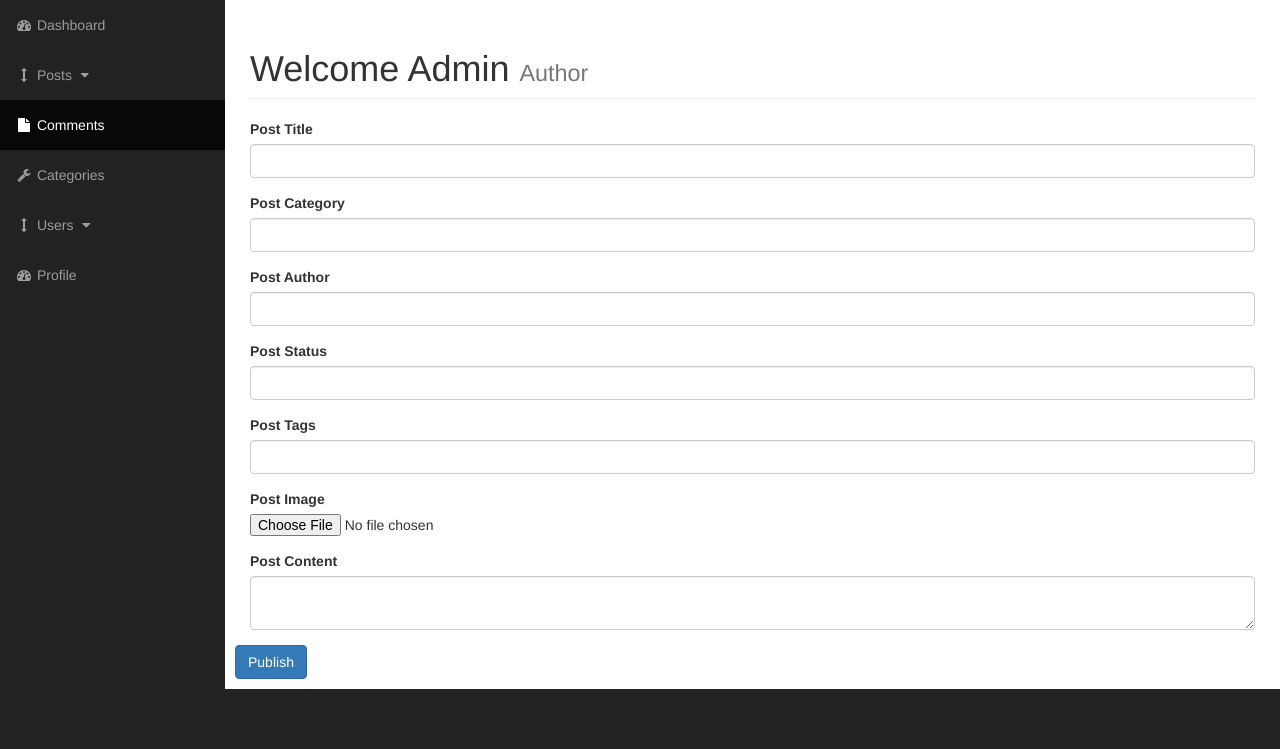
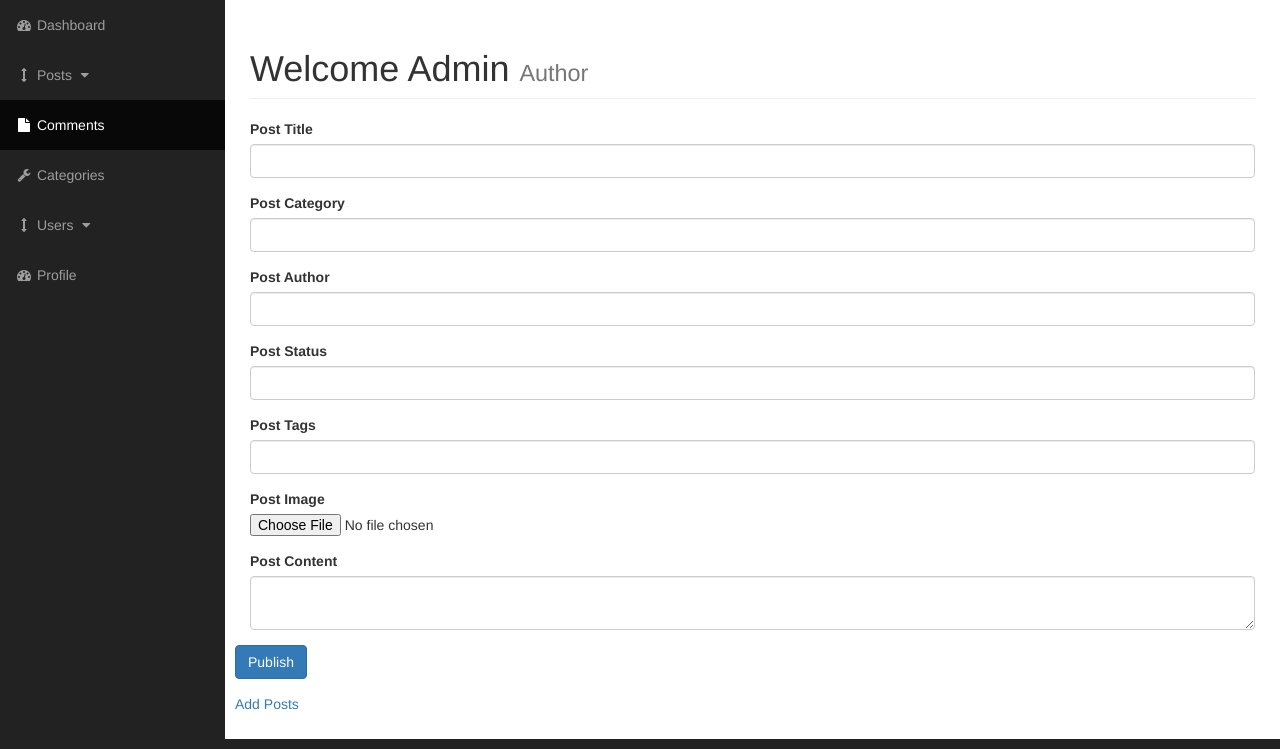
Before and after one commit to Erwin-Cino/CMS_PHP, a PHP site: page /admin/posts.php?source=addposts in a window 1280 px wide. Shown: the part 51-800 px from the top of the page. Run offline with PHP 8.4, Linux system fonts and the light colour scheme.

Commit message:
input all form data into variables and fixed upload file to send to the database folder

```diff
--- a/admin/includes/add_posts.php
+++ b/admin/includes/add_posts.php
@@ -3,18 +3,27 @@
 
 if (isset($_POST['create_post'])) {
 
-    echo $_POST['create_post'];
+     $post_title = $_POST['title'];
+     $post_author = $_POST['author'];
+     $post_status = $_POST['post_status'];
+     $post_category = $_POST['category'];
+     $post_tags = $_POST['post_tags'];
+     $post_image = $_FILES['image']['name'];
+     $post_image_temp = $_FILES['image']['tmp_name'];
+     $post_content = $_POST['post_content'];
+     $post_date = date('d-m-y');
+     $post_comment_count = 4;
+
+
+    move_uploaded_file($post_image_temp, "../images/$post_image");
+
+
 
 }
 
 
 
 ?>
-
-
-
-
-
 
 
 
@@ -56,7 +65,7 @@ if (isset($_POST['create_post'])) {
 
   </div>
 
-<div class="form-group"></div>
+<div class="form-group">
   <input type="submit" class="btn btn-primary" name="create_post" value="Publish">
 </div>
 </form>
--- a/admin/posts.php
+++ b/admin/posts.php
@@ -63,6 +63,10 @@
 
                     ?>
 
+                <div class="form-group">
+                  <a href="posts.php?source=addposts">Add Posts</a>
+                </div>
+
                     </div>
                 </div>
                 <!-- /.row -->
```
Also changed, not shown: images/bench-tour-guide-signage.jpg (added).
